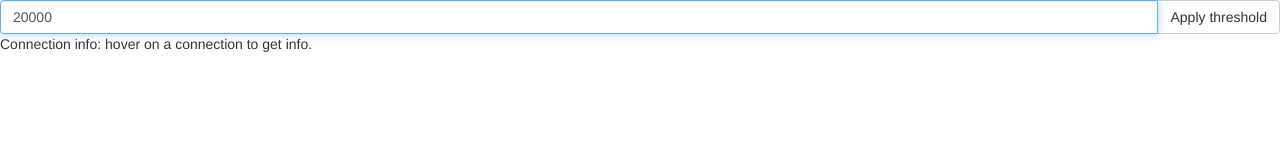
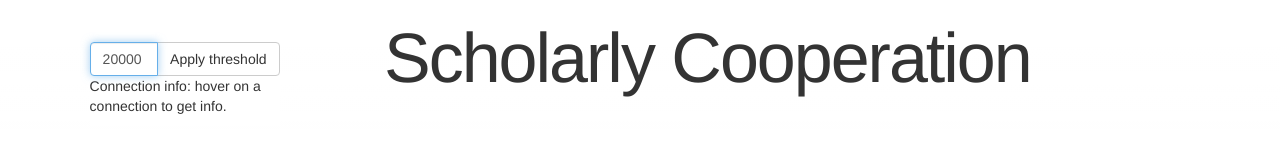
Before and after one commit to miconi/cooperation-with-eu-frontend, a website: page index.html in a window 1280 px wide. Drawn offline with Linux system fonts and the light colour scheme.

Commit message:
Added header and organised the layout a bit.

```diff
--- a/css/styles.css
+++ b/css/styles.css
@@ -1,3 +1,53 @@
+body {
+    overflow: hidden;
+    font-family: "Helvetica Neue", Helvetica, Arial, sans-serif;
+    font-size: 14px;
+    line-height: 1.42857143;
+    color: #333;
+    background-color: #fff
+}
+
+.h1, .h2, .h3, .h4, .h3, .h6, h1, h2, h3, h4, h3, h6 {
+    font-weight: 400;
+}
+
+div.toolbox {
+    position: fixed;
+    width: 190px;
+    left: 7%;
+    top: 3em;
+    background-color: #fff;
+
+}
+
+div.header-gradient {
+    width: 100%;
+    height: 170px;
+    position: fixed;
+    /* Permalink - use to edit and share this gradient: http://colorzilla.com/gradient-editor/#ffffff+0,ffffff+100&0.95+27,0.5+71,0+96 */
+    background: -moz-linear-gradient(top,  rgba(255,255,255,0.95) 0%, rgba(255,255,255,0.95) 27%, rgba(255,255,255,0.5) 71%, rgba(255,255,255,0) 96%, rgba(255,255,255,0) 100%); /* FF3.6-15 */
+    background: -webkit-linear-gradient(top,  rgba(255,255,255,0.95) 0%,rgba(255,255,255,0.95) 27%,rgba(255,255,255,0.5) 71%,rgba(255,255,255,0) 96%,rgba(255,255,255,0) 100%); /* Chrome10-25,Safari5.1-6 */
+    background: linear-gradient(to bottom,  rgba(255,255,255,0.95) 0%,rgba(255,255,255,0.95) 27%,rgba(255,255,255,0.5) 71%,rgba(255,255,255,0) 96%,rgba(255,255,255,0) 100%); /* W3C, IE10+, FF16+, Chrome26+, Opera12+, Safari7+ */
+    filter: progid:DXImageTransform.Microsoft.gradient( startColorstr='#f2ffffff', endColorstr='#00ffffff',GradientType=0 ); /* IE6-9 */
+
+}
+
+.h1, h1 {
+    font-weight: 300;
+    font-size: 70px;
+    letter-spacing: -2px;
+    text-align: center;
+    position: fixed;
+    left: 30%;
+    top: 0em;
+    /*text-shadow:*/
+            /*0px 0px 1px #fff,*/
+            /*-2px -2px 3px #fff,*/
+            /*2px -2px 3px #fff,*/
+            /*-2px 2px 3px #fff,*/
+            /*2px 2px 3px #fff;*/
+
+}
 
 .map {
     width: 100%;
--- a/index.html
+++ b/index.html
@@ -1,5 +1,6 @@
 <!DOCTYPE html>
 <head>
+    <title>Scholarly Cooperation</title>
     <meta charset="utf-8">
     <link rel="stylesheet" type="text/css"
           href="bower_components/bootstrap/dist/css/bootstrap.min.css">
@@ -8,7 +9,10 @@
             src="bower_components/requirejs/require.js"></script>
 </head>
 <body>
-<div id="search-form" class="input-group">
+<div class="header-gradient"></div>
+<h1>Scholarly Cooperation</h1>
+<div class="toolbox">
+    <div class="input-group">
         <input id="threshold-input"
                class="form-control"
                value="20000"
@@ -23,5 +27,6 @@
     </div>
     <div><p>Connection info:
         <span id="connectionInfo">hover on a connection to get info.</span></p></div>
+</div>
 <div id="basic" class="map"></div>
 </body>
```
Lines whose indentation alone changed are shown as unchanged.
